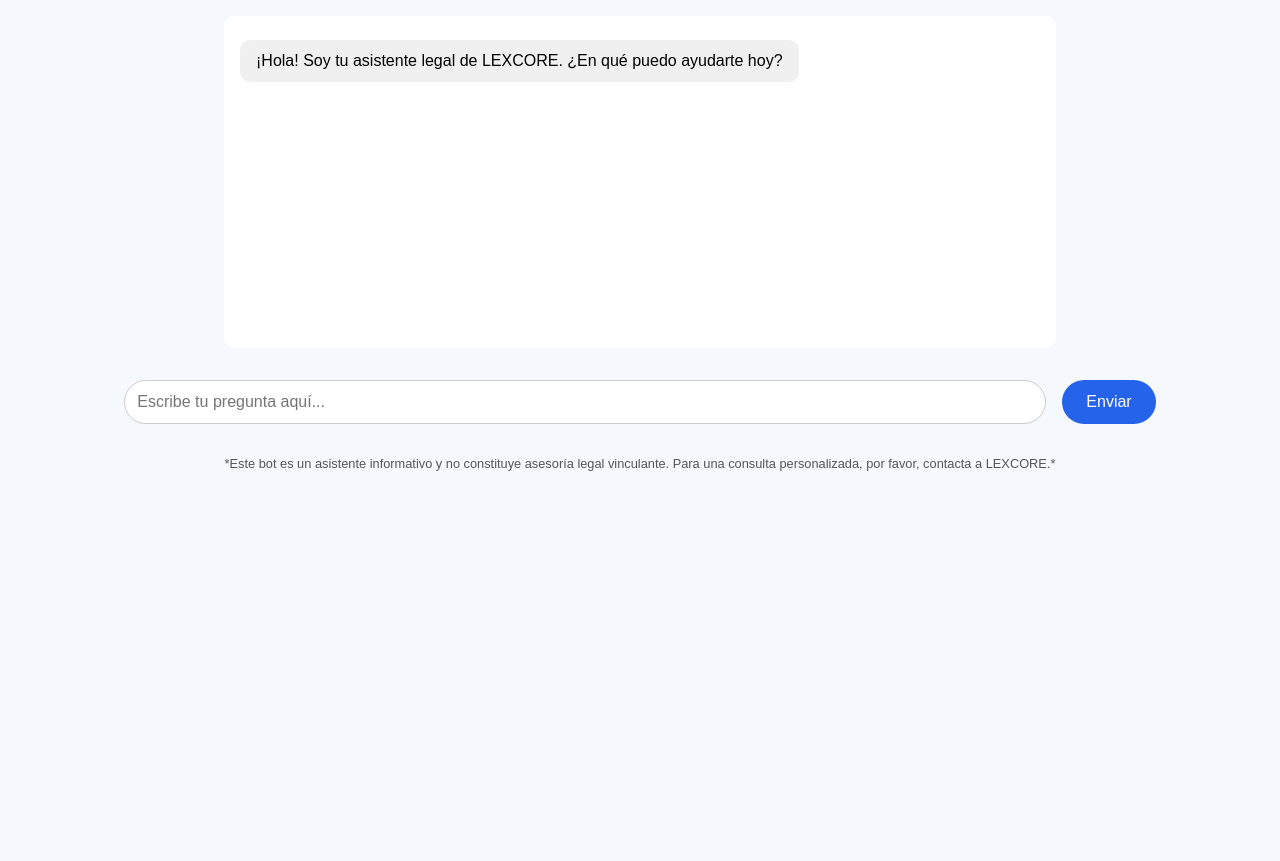
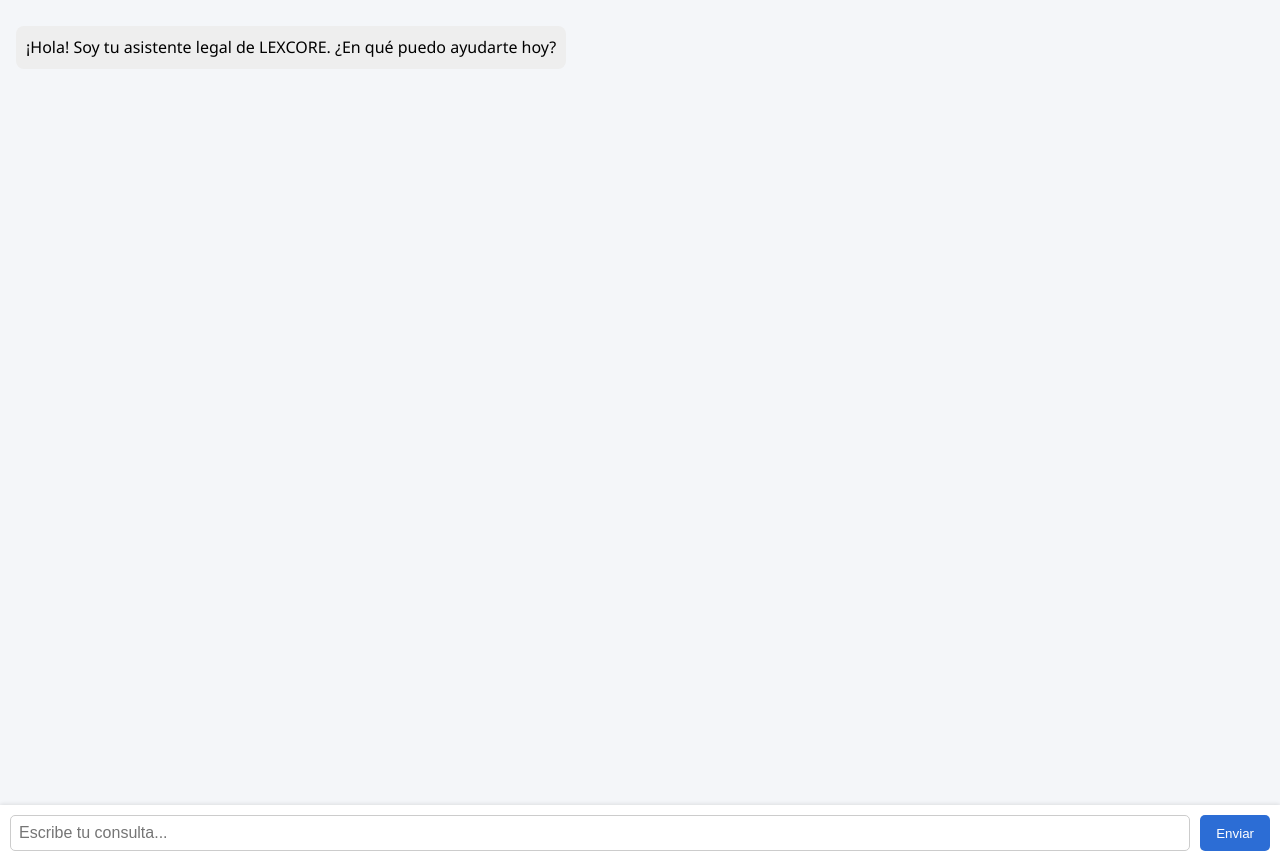
Before and after one commit to OscarTenezaca/agente-IA-lexcore, a plain HTML site: page index.html in a window 1280 px wide. Shown: the part 74-935 px from the top of the page. Before the commit the page ends 800 px from the top, so only its background shows below. Drawn offline with Linux system fonts and the light colour scheme.

Commit message:
Update index.html

```diff
--- a/index.html
+++ b/index.html
@@ -1,152 +1,162 @@
 <!DOCTYPE html>
 <html lang="es">
 <head>
-  <meta charset="UTF-8">
-  <meta name="viewport" content="width=device-width, initial-scale=1.0">
+  <meta charset="UTF-8" />
+  <meta name="viewport" content="width=device-width, initial-scale=1.0" />
   <title>Asistente Legal LEXCORE</title>
   <style>
     body {
-      background-color: #f5f8fc;
-      font-family: Arial, sans-serif;
       margin: 0;
-      padding: 0;
+      font-family: "Segoe UI", sans-serif;
+      background-color: #f4f6f9;
+      overflow: hidden;
     }
-    header {
-      background-color: #24344d;
-      color: #fff;
-      padding: 1rem;
-      text-align: center;
-      font-size: 1.4rem;
-      font-weight: bold;
-    }
-    #chatbox {
-      max-width: 800px;
-      margin: 2rem auto;
-      padding: 1rem;
-      background: #fff;
-      border-radius: 10px;
-      min-height: 300px;
+
+    #chat {
       display: flex;
       flex-direction: column;
+      height: 100vh;
+      padding: 1rem;
+      box-sizing: border-box;
+      overflow-y: auto;
     }
-    .message {
-      margin: 0.5rem 0;
-      padding: 0.75rem 1rem;
-      border-radius: 10px;
-      max-width: 80%;
+
+    .mensaje {
+      max-width: 75%;
+      padding: 10px;
+      margin: 5px 0;
+      border-radius: 8px;
+      line-height: 1.4;
     }
-    .user {
-      background-color: #4d90fe;
+
+    .usuario {
+      align-self: flex-end;
+      background-color: #4088f0;
       color: white;
-      align-self: flex-end;
     }
-    .bot {
-      background-color: #f0f0f0;
+
+    .ia {
       align-self: flex-start;
+      background-color: #eeeeee;
     }
-    #input-container {
+
+    #entrada {
       display: flex;
-      justify-content: center;
-      margin-top: 1rem;
+      padding: 10px;
+      background-color: #fff;
+      box-shadow: 0 -1px 4px rgba(0, 0, 0, 0.1);
     }
-    input[type="text"] {
-      width: 70%;
-      padding: 0.75rem;
-      border-radius: 25px;
+
+    #texto {
+      flex-grow: 1;
+      padding: 8px;
+      border-radius: 5px;
       border: 1px solid #ccc;
       font-size: 1rem;
     }
-    button {
-      background-color: #2563eb;
+
+    #enviar {
+      margin-left: 10px;
+      padding: 8px 16px;
+      background-color: #2c6dd5;
       color: white;
       border: none;
-      padding: 0.75rem 1.5rem;
-      margin-left: 1rem;
-      border-radius: 25px;
-      font-size: 1rem;
+      border-radius: 5px;
       cursor: pointer;
     }
-    .footer-note {
-      font-size: 0.8rem;
-      color: #555;
+
+    #enviar:hover {
+      background-color: #1e4db8;
+    }
+
+    h1 {
       text-align: center;
-      margin-top: 2rem;
-      padding: 0 1rem;
+      color: #2c3e50;
+      margin-top: 15px;
     }
   </style>
 </head>
 <body>
-  <header>Asistente Legal LEXCORE</header>
-  <div id="chatbox">
-    <div class="message bot">¡Hola! Soy tu asistente legal de LEXCORE. ¿En qué puedo ayudarte hoy?</div>
-  </div>
-  <div id="input-container">
-    <input type="text" id="user-input" placeholder="Escribe tu pregunta aquí...">
-    <button onclick="sendMessage()">Enviar</button>
-  </div>
-  <div class="footer-note">
-    *Este bot es un asistente informativo y no constituye asesoría legal vinculante. Para una consulta personalizada, por favor, contacta a LEXCORE.*
+  <h1>Asistente Legal LEXCORE</h1>
+
+  <div id="chat"></div>
+
+  <div id="entrada">
+    <input type="text" id="texto" placeholder="Escribe tu consulta..." />
+    <button id="enviar">Enviar</button>
   </div>
 
   <script>
-    const knowledgeBase = {
+    const chat = document.getElementById("chat");
+    const texto = document.getElementById("texto");
+    const enviar = document.getElementById("enviar");
+
+    const respuestas = {
       "hola": "¡Hola! ¿Cómo estás? Estoy aquí para ayudarte con tus preguntas legales. 😊",
-      "problema": "Tranquil@, estoy aquí para ayudarte paso a paso. Cuéntame más sobre tu situación.",
-      "pension": "La pensión alimenticia en Ecuador se calcula según la tabla del MIES. ¿Deseas saber cuánto te corresponde pagar o recibir?",
-      "divorcio": "Puedes divorciarte por mutuo acuerdo o por causal. ¿Quieres saber qué documentos necesitas?",
-      "herencia": "La sucesión puede ser testamentaria o intestada. ¿Te interesa conocer el orden de herederos?",
-      "arriendo": "¿Tienes problemas con un inquilino o propietario? Las reglas del arriendo están reguladas por el Código Civil y la Ley de Inquilinato.",
-      "contrato": "¿Quieres hacer o revisar un contrato? Puedo darte los puntos básicos que no deben faltar.",
-      "datos personales": "Tienes derecho a saber cómo usan tus datos. ¿Quieres saber cómo ejercer tu derecho de acceso o eliminación?",
-      "violencia": "No estás sol@. Si eres víctima de violencia intrafamiliar, puedes pedir medidas de protección urgentes. ¿Quieres saber cómo?",
-      "despido": "Un despido debe ser justificado. ¿Quieres saber si aplica indemnización en tu caso?",
-      "notaria": "Puedes realizar trámites como poderes, testamentos o escrituras en notarías. ¿Te interesa saber requisitos o costos?",
-      "inquilino": "Un inquilino tiene derecho a un contrato escrito y a recibir el inmueble en buen estado. ¿Qué necesitas saber?",
-      "inquilinato": "La Ley de Inquilinato protege a ambas partes. ¿Tienes una duda específica sobre renovación, garantía o desalojo?",
-      "tenencia": "La tenencia de hijos puede definirse de mutuo acuerdo o judicialmente. ¿Buscas orientación sobre custodia compartida o visitas?",
-      "alimentos": "Los alimentos cubren vivienda, salud, educación y más. ¿Quieres saber cómo solicitarlos o modificarlos?",
-      "trabajo": "¿Tienes un problema laboral? Puedo ayudarte con temas de contratos, pagos, despidos y derechos del trabajador.",
-      "sociedad": "Las sociedades en Ecuador pueden ser S.A., Cía. Ltda., etc. ¿Deseas constituir una o entender sus obligaciones?",
-      "impuestos": "¿Tienes dudas sobre SRI, RUC, IVA o impuesto a la renta? Puedo darte una guía básica.",
-      "denuncia": "Puedes poner una denuncia penal en la Fiscalía o en línea. ¿Quieres saber cómo iniciar el proceso?",
-      "juez": "Un juez debe resolver conforme a la Constitución y la ley. ¿Deseas saber cómo apelar una decisión?"
+      "problema": "Tranquil@, estoy aquí para ayudarte. ¿Podrías contarme un poco más sobre tu situación?",
+      "contrato": "Un contrato es un acuerdo legal entre dos o más partes. ¿Qué deseas saber específicamente?",
+      "divorcio": "El divorcio en Ecuador puede ser por mutuo acuerdo o por causal. ¿Te gustaría saber los requisitos o el proceso?",
+      "pensión alimenticia": "La pensión alimenticia se calcula según la tabla del MIES. ¿Conoces el ingreso del alimentante?",
+      "herencia": "¿Tu consulta es sobre herederos forzosos, testamento, o partición de bienes?",
+      "despido": "El despido puede ser intempestivo, con o sin causa. ¿Deseas calcular una liquidación o saber tus derechos?",
+      "inquilino": "La Ley de Inquilinato establece derechos para arrendadores e inquilinos. ¿Tienes problemas con el contrato o los pagos?",
+      "constitución": "La Constitución del Ecuador garantiza derechos fundamentales. ¿Te interesa algún artículo en particular?",
+      "datos personales": "La LOPDP protege tus datos. ¿Tu consulta es sobre consentimiento, portabilidad o uso indebido de datos?",
+      "vivienda": "El derecho a la vivienda está en el art. 30 de la Constitución. ¿Tu caso es por arriendo, compra o conflicto de dominio?",
+      "accidente": "¿Fue un accidente laboral, de tránsito o de otro tipo? Puedo darte información sobre responsabilidad y compensaciones.",
+      "demanda": "¿Qué tipo de demanda deseas presentar? Puedo ayudarte con demandas civiles, laborales, de alimentos, etc.",
+      "notaría": "Puedes realizar trámites notariales como promesas de compraventa, testamentos, poderes. ¿Cuál necesitas?",
+      "sri": "El SRI regula tributos y facturación. ¿Tu duda es sobre RUC, facturas electrónicas o impuestos?",
+      "empresa": "¿Buscas constituir una compañía o conocer tipos societarios en Ecuador?",
+      "deuda": "¿La deuda es con un banco, cooperativa, proveedor? ¿Deseas saber sobre prescripción o cómo negociar?",
+      "lexcore": "LEXCORE es una firma que ayuda a empresas y personas a resolver problemas legales de forma clara y moderna. ✨"
     };
 
-    function sendMessage() {
-      const input = document.getElementById("user-input");
-      const chatbox = document.getElementById("chatbox");
-      const userMessage = input.value.trim().toLowerCase();
-      if (!userMessage) return;
+    function responder(mensaje) {
+      const msg = mensaje.toLowerCase();
+      let respuesta = respuestas[msg] || "Lo siento, no tengo una respuesta exacta para eso. ¿Podrías reformular tu consulta? O si deseas contactar a un abogado, visita: www.lexcore.services";
 
-      // Mostrar mensaje del usuario
-      const userDiv = document.createElement("div");
-      userDiv.className = "message user";
-      userDiv.textContent = input.value;
-      chatbox.appendChild(userDiv);
-
-      // Buscar respuesta
-      let found = false;
-      let response = "";
-      for (const key in knowledgeBase) {
-        if (userMessage.includes(key)) {
-          response = knowledgeBase[key];
-          found = true;
-          break;
-        }
+      // Empatía básica
+      if (msg.includes("ayuda") || msg.includes("necesito") || msg.includes("urgente")) {
+        respuesta = "Estoy contigo 💪. Cuéntame más sobre tu situación y haré lo posible por orientarte.";
       }
 
-      // Respuesta por defecto
-      if (!found) {
-        response = "Lo siento, no encontré una respuesta específica a tu consulta. Pero estoy aquí para ayudarte. ¿Puedes darme más detalles o reformular tu pregunta?";
+      agregarMensaje(mensaje, "usuario");
+      setTimeout(() => {
+        agregarMensaje(respuesta, "ia");
+      }, 500);
+    }
+
+    function agregarMensaje(texto, tipo) {
+      const div = document.createElement("div");
+      div.classList.add("mensaje", tipo);
+      div.innerText = texto;
+      chat.appendChild(div);
+      chat.scrollTop = chat.scrollHeight;
+    }
+
+    enviar.addEventListener("click", () => {
+      if (texto.value.trim() !== "") {
+        responder(texto.value.trim());
+        texto.value = "";
       }
+    });
 
-      const botDiv = document.createElement("div");
-      botDiv.className = "message bot";
-      botDiv.textContent = response;
-      chatbox.appendChild(botDiv);
-      input.value = "";
-      chatbox.scrollTop = chatbox.scrollHeight;
+    texto.addEventListener("keypress", (e) => {
+      if (e.key === "Enter") {
+        enviar.click();
+      }
+    });
+
+    // Ocultar título si el parámetro sin_titulo=true está presente
+    const params = new URLSearchParams(window.location.search);
+    if (params.get("sin_titulo") === "true") {
+      const titulo = document.querySelector("h1");
+      if (titulo) titulo.style.display = "none";
     }
+
+    // Mensaje inicial
+    agregarMensaje("¡Hola! Soy tu asistente legal de LEXCORE. ¿En qué puedo ayudarte hoy?", "ia");
   </script>
 </body>
 </html>
```
